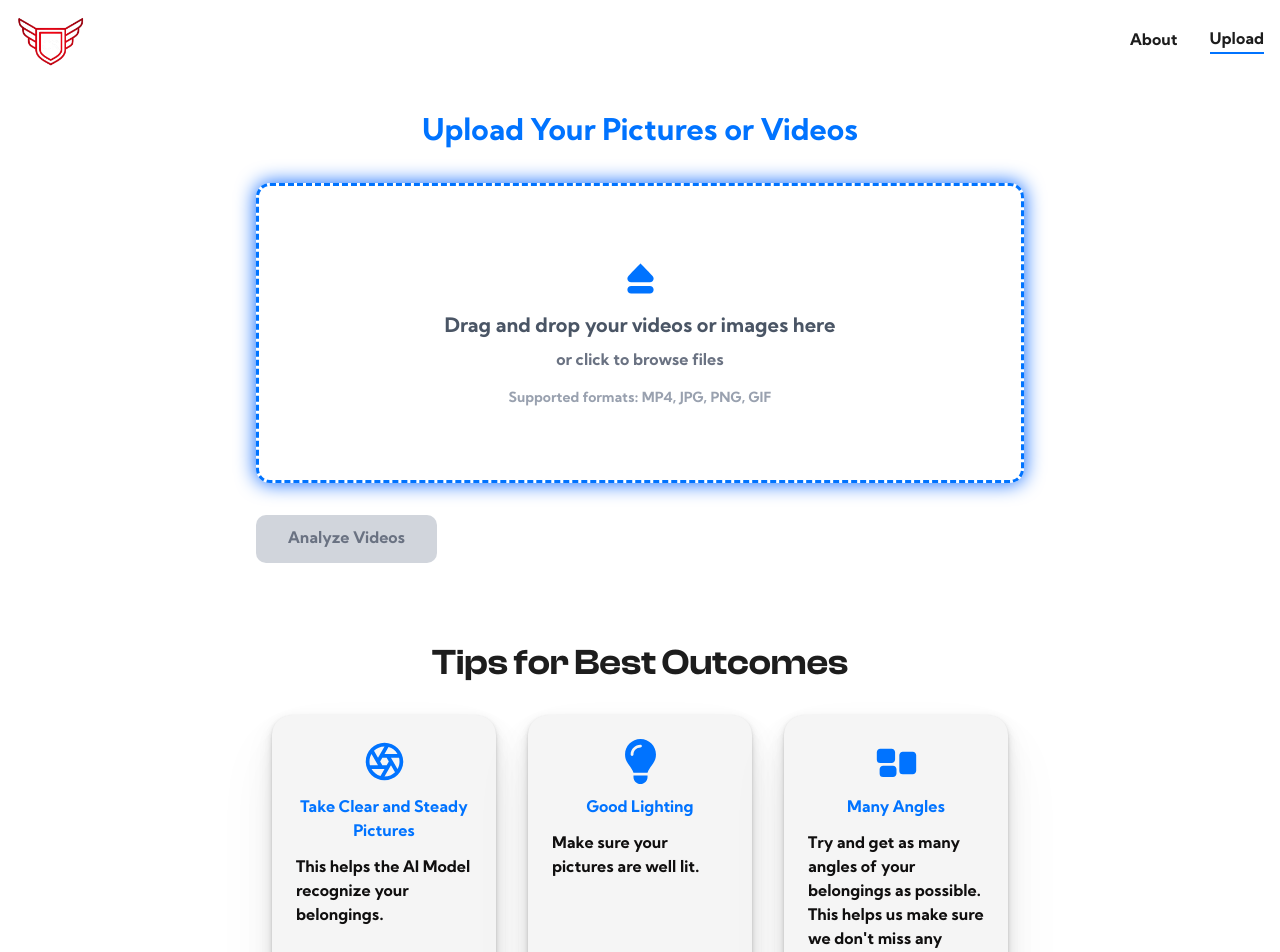
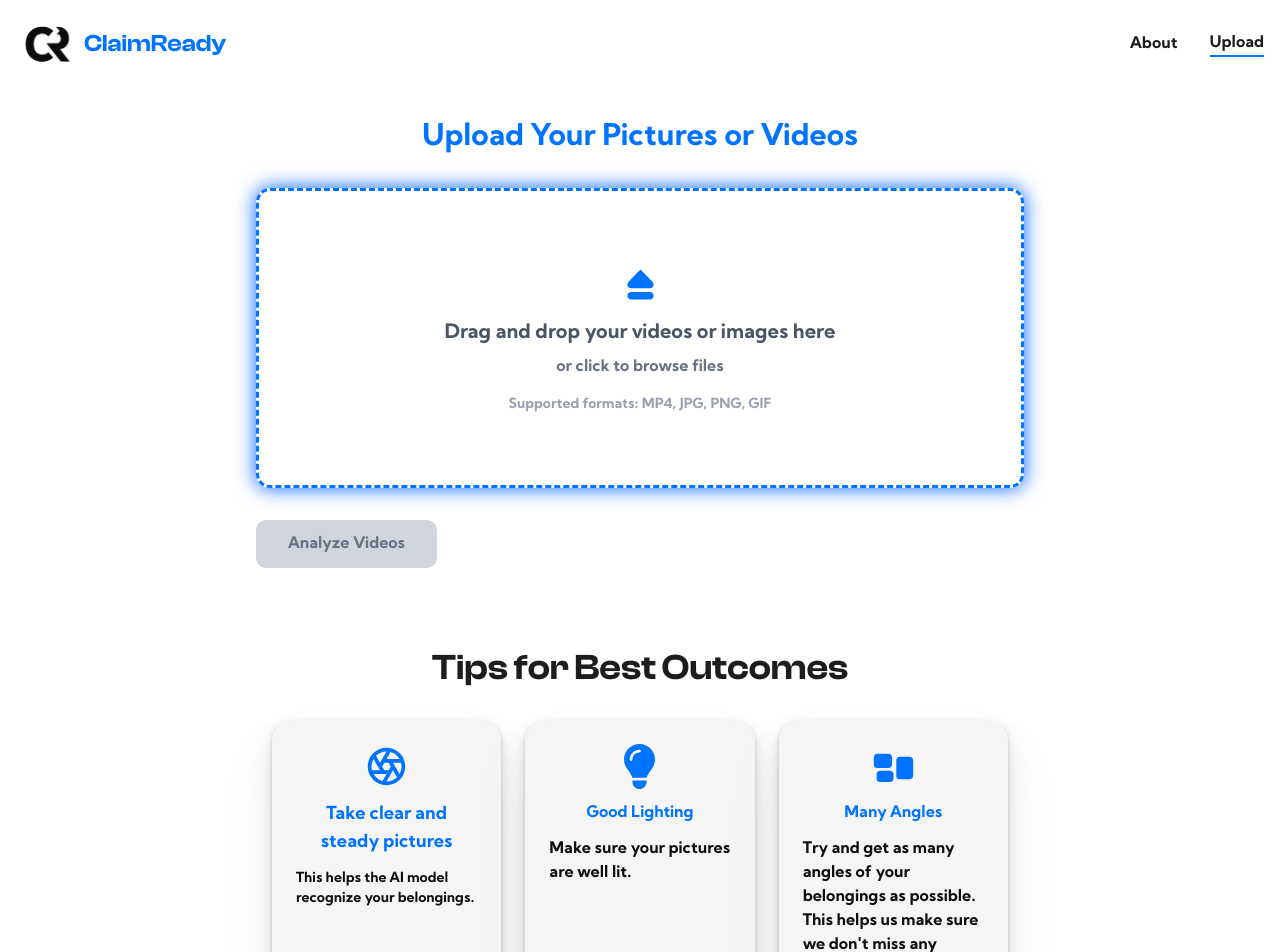
Before and after one commit to adiparekh944/ClaimReady, a Next.js app in the folder frontend/: page /upload in a window 1280 px wide. Shown: the top 952 px of the page. Built offline with nearby package versions, Linux system fonts and the light colour scheme.

Commit message:
more changes

```diff
--- a/frontend/src/app/page.tsx
+++ b/frontend/src/app/page.tsx
@@ -97,7 +97,7 @@ export default function AboutPage() {
                   `
                 }}
               >
-                                 <MdLinkedCamera size={45} color="var(--color-primary)" className="mb-3 mx-auto" />
+                  <MdLinkedCamera size={45} color="var(--color-primary)" className="mb-3 mx-auto" />
                  <h3 className="font-kumbh-sans text-[var(--color-primary)] text-lg font-bold mb-3 text-center">Take pictures of your home</h3>
                 <p className="text-[var(--color-text-dark)] font-kumbh-sans text-sm">Simply obtain pictures of your home, capturing your belongings.</p>
               </motion.div>
--- a/frontend/src/app/upload/page.tsx
+++ b/frontend/src/app/upload/page.tsx
@@ -295,12 +295,8 @@ export default function UploadPage() {
           <div className="py-20 bg-[var(--color-bg-primary)]">
           <div className="container mx-auto px-4">
             <h2 className="text-4xl font-bold text-[var(--color-text-primary)] mb-8 text-center font-clash-display-semibold">Tips for Best Outcomes</h2>
-            <div className="grid grid-cols-1 md:grid-cols-2 lg:grid-cols-3 gap-8 max-w-7xl mx-auto">
+            <div className="grid grid-cols-1 md:grid-cols-2 lg:grid-cols-3 gap-6 max-w-6xl mx-auto">
               <motion.div
-                initial={{ opacity: 0, y: 20 }}
-                whileInView={{ opacity: 1, y: 0 }}
-                transition={{ duration: 0.5, delay: 0.3 }}
-                viewport={{ once: true }}
                 className="p-6 rounded-[20px]"
                 style={{
                   backgroundColor: 'rgb(245, 245, 245)', // matches screenshot
@@ -318,16 +314,13 @@ export default function UploadPage() {
                 }}
               >
                   <RiCameraLensLine size={45} color="var(--color-primary)" className="mb-3 mx-auto" />
-                <h3 className="text-[var(--color-primary)] font-bold mb-3 font-kumbh-sans text-center">Take Clear and Steady Pictures</h3>
-                <p className="text-[var(--color-text-dark)] font-kumbh-sans">This helps the AI Model recognize your belongings.</p>
+                 <h3 className="font-kumbh-sans text-[var(--color-primary)] text-lg font-bold mb-3 text-center">Take clear and steady pictures
+                 </h3>
+                <p className="text-[var(--color-text-dark)] font-kumbh-sans text-sm">This helps the AI model recognize your belongings.</p>
               </motion.div>
 
 
               <motion.div
-                initial={{ opacity: 0, y: 20 }}
-                whileInView={{ opacity: 1, y: 0 }}
-                transition={{ duration: 0.5, delay: 0.3 }}
-                viewport={{ once: true }}
                 className="p-6 rounded-[20px]"
                 style={{
                 backgroundColor: 'rgb(245, 245, 245)', // matches screenshot
@@ -350,10 +343,6 @@ export default function UploadPage() {
               </motion.div>
 
               <motion.div
-                initial={{ opacity: 0, y: 20 }}
-                whileInView={{ opacity: 1, y: 0 }}
-                transition={{ duration: 0.5, delay: 0.3 }}
-                viewport={{ once: true }}
                 className="p-6 rounded-[20px]"
                 style={{
                 backgroundColor: 'rgb(245, 245, 245)', // matches screenshot
--- a/frontend/src/components/Navbar.tsx
+++ b/frontend/src/components/Navbar.tsx
@@ -13,12 +13,13 @@ export default function Navbar() {
         <nav className="flex items-center justify-between">
           <Link href="/" className="flex items-center">
             <Image
-              src="/logo2.png"
+              src="/logo.png"
               alt="ClaimReady"
-              width={70}
-              height={70}
+              width={60}
+              height={60}
               className="mr-2"
             />
+            <span className="text-2xl font-bold text-[var(--color-primary)] font-clash-display-semibold">ClaimReady</span>
           </Link>
 
           <div className="flex items-center space-x-8 font-kumbh-sans font-bold">
```
Also changed, not shown: frontend/public/logo.png (added), frontend/public/logo2.png (deleted). Lines whose indentation alone changed are shown as unchanged.
